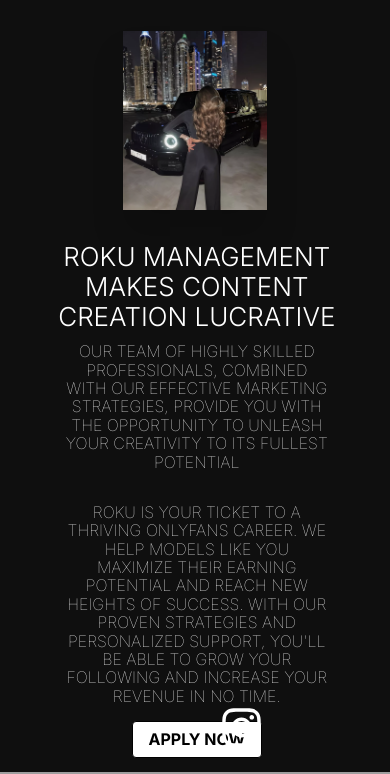
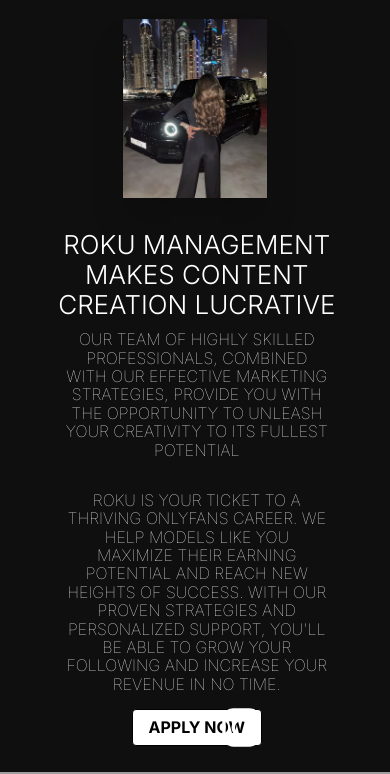
Before and after one commit to ROKUMgmtGitHub/ROKU-HTML, a website built with Parcel: page index.html in a window 390 px wide. Shown: the part 954-1728 px from the top of the page. Built offline with nearby package versions, Linux system fonts and the light colour scheme; grey boxes are pictures that could not be loaded.

Commit message:
Commit from TeleportHQ

```diff
--- a/roku.css
+++ b/roku.css
@@ -1558,7 +1558,7 @@
   }
   .roku-page-journey-text {
     width: 100%;
-    height: 411px;
+    height: 50%;
     position: static;
     margin-bottom: 0px;
     padding-bottom: 0px;
```
